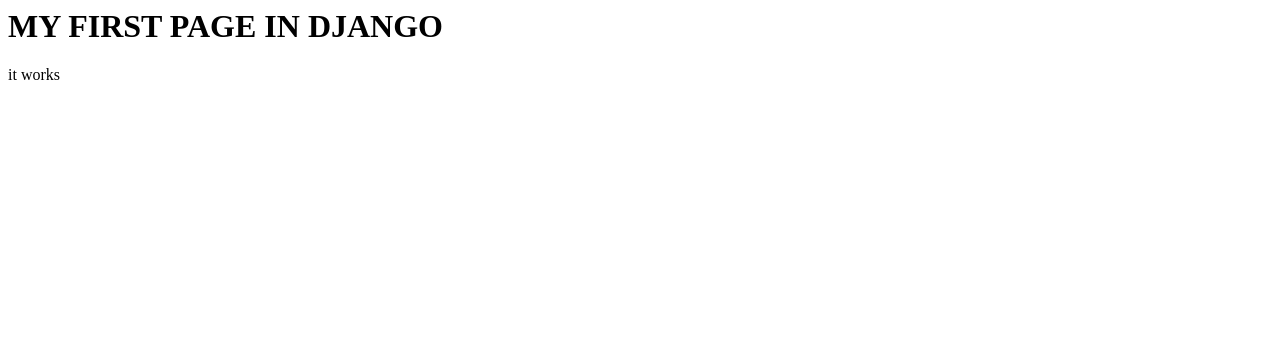
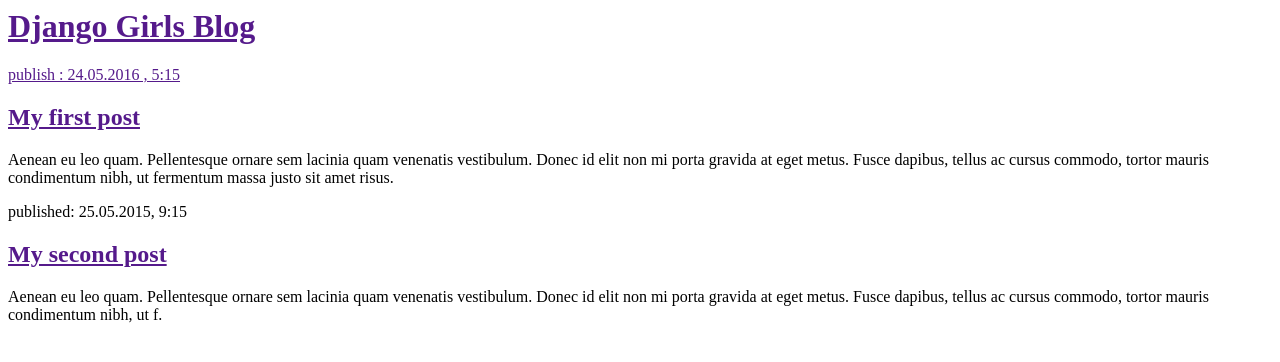
Before and after one commit to rohan9/my_first_blog, a Django app: page / in a window 1280 px wide. Shown: the top 362 px of the page. Run offline with Django 3.2, Linux system fonts and the light colour scheme.

Commit message:
Html page update

```diff
--- a/blog/templates/blog/post_list.html
+++ b/blog/templates/blog/post_list.html
@@ -1,9 +1,21 @@
 <html>
   <head>
-    <title>blog 1 html page </title>
+    <title>Django Girls blog</title>
   </head>
   <body>
-    <h1>MY FIRST PAGE IN DJANGO </h1>
-    <p>it works </p>
+    <div>
+      <h1><a href="">Django Girls Blog</h1>
+    </div>
+    <div>
+      <p> publish : 24.05.2016 , 5:15 </p>
+      <h2><a href="">My first post </a></h2>
+      <p>Aenean eu leo quam. Pellentesque ornare sem lacinia quam venenatis vestibulum. Donec id elit non mi porta gravida at eget metus. Fusce dapibus, tellus ac cursus commodo, tortor mauris condimentum nibh, ut fermentum massa justo sit amet risus.
+      </p>
+      <div>
+	<p>published: 25.05.2015, 9:15</p>
+	<h2><a href="">My second post</a></h2>
+	<p>Aenean eu leo quam. Pellentesque ornare sem lacinia quam venenatis vestibulum. Donec id elit non mi porta gravida at eget metus. Fusce dapibus, tellus ac cursus commodo, tortor mauris condimentum nibh, ut f.</p>
+      </div>
+
   </body>
 </html>
```
